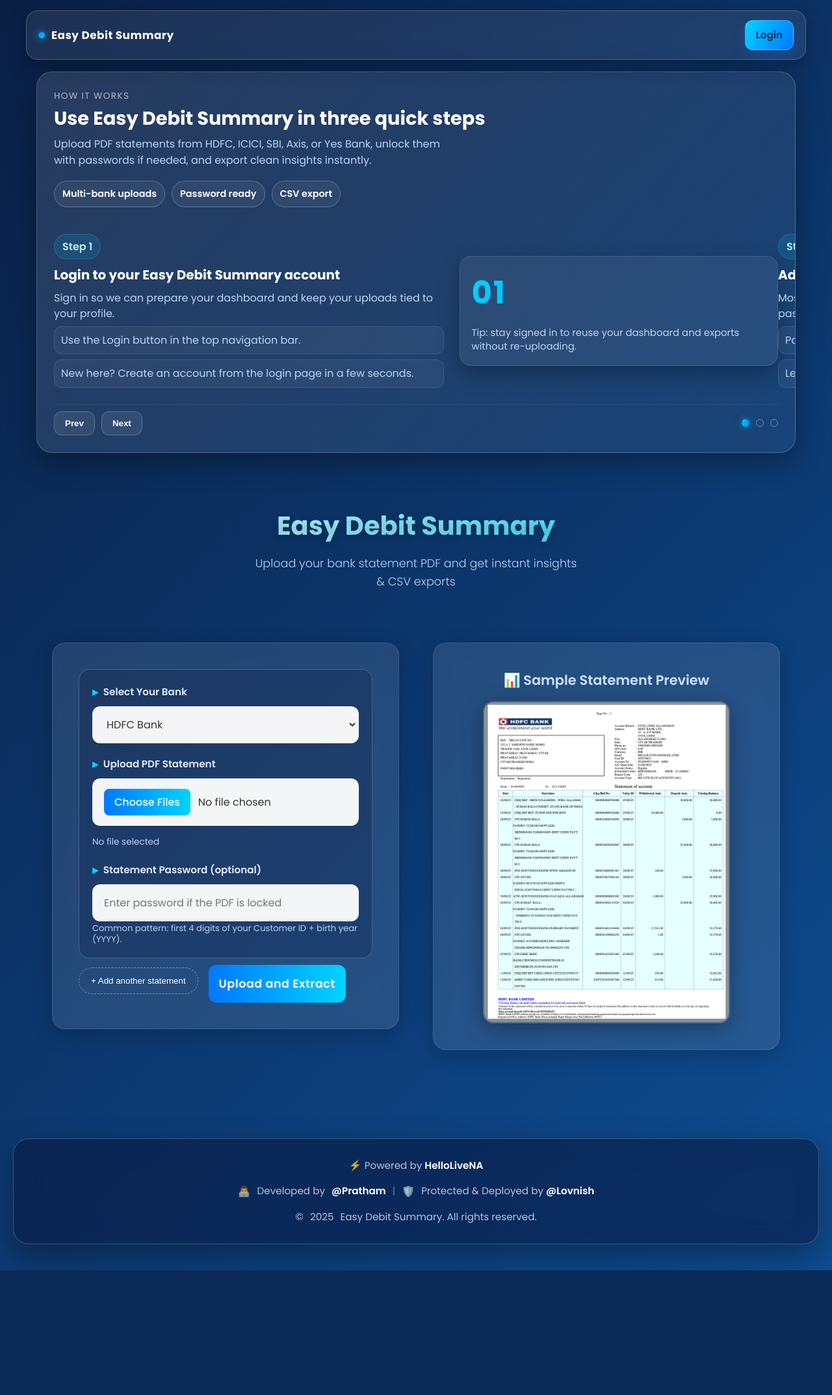
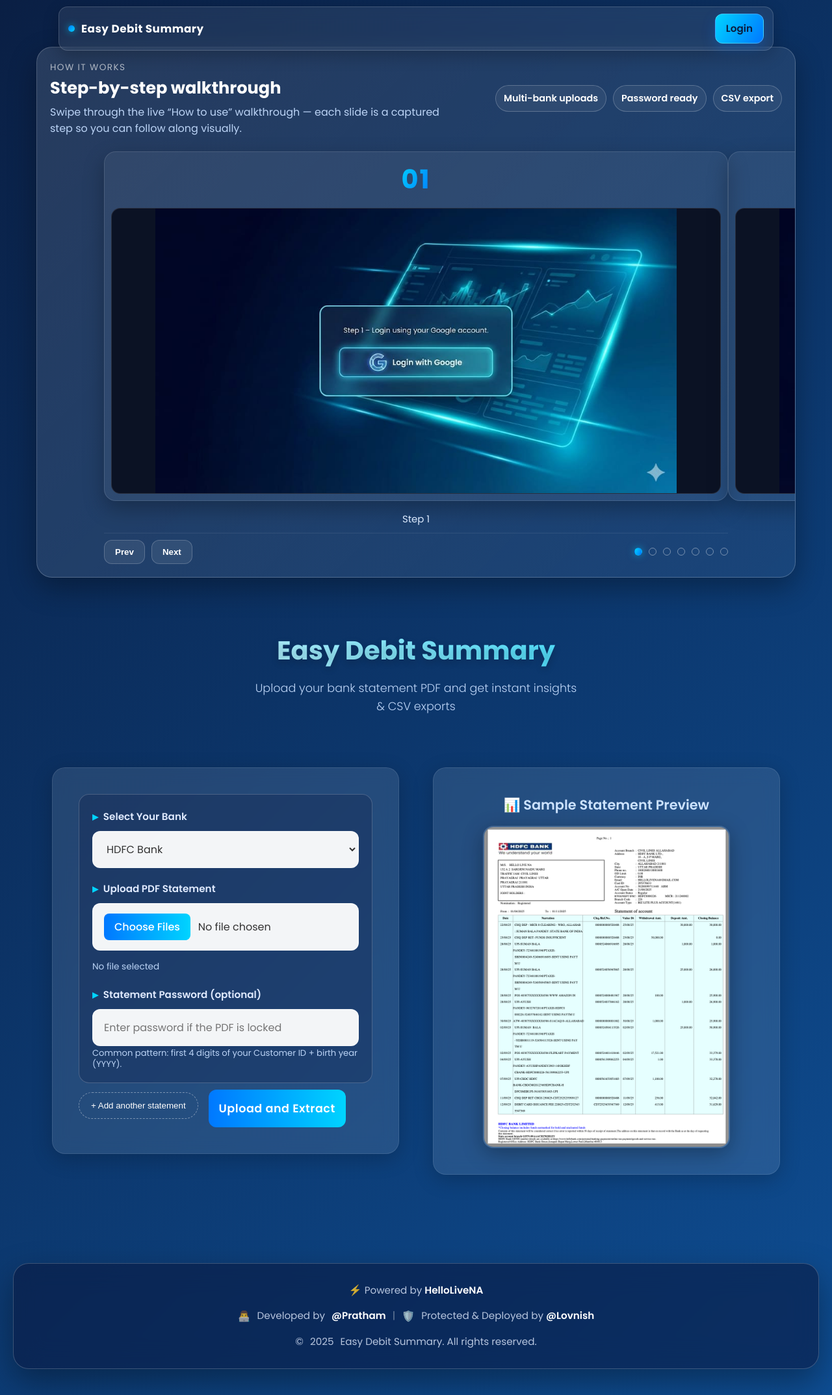
Before and after one commit to w2flovnishpratham/Easy_debit_summary_web_app, a Flask app: page / in a window 1280 px wide. Shown: the whole page at 65% size. Before the commit the page ends 1955 px from the top, so only its background shows below. Run offline with Flask 3, Linux system fonts and the light colour scheme.

Commit message:
payment gateway removed temperory and slider improved

```diff
--- a/app.py
+++ b/app.py
@@ -1,4 +1,4 @@
-from flask import Flask, render_template, request, send_file, session, jsonify, abort, redirect, url_for
+from flask import Flask, render_template, request, send_file, send_from_directory, session, jsonify, abort, redirect, url_for
 import os
 import pandas as pd
 from datetime import datetime
@@ -514,6 +514,18 @@ def download_file(filename):
     return send_file(os.path.join(OUTPUT_FOLDER, filename), as_attachment=True)
 
 
+@app.route('/how-to-use/<path:filename>')
+def how_to_use_asset(filename):
+    assets_dir = os.path.join(BASE_DIR, 'How to use')
+    safe_name = os.path.normpath(filename).replace("\\", "/")
+    if safe_name.startswith(("..", "/")):
+        abort(404)
+    try:
+        return send_from_directory(assets_dir, safe_name)
+    except FileNotFoundError:
+        abort(404)
+
+
 
 def _create_razorpay_order(amount: int, currency: str, receipt: str):
     key_id = os.environ.get('RAZORPAY_KEY_ID')
--- a/templates/index.html
+++ b/templates/index.html
@@ -30,28 +30,28 @@
       color: var(--text-light);
       min-height: 100vh;
       line-height: 1.6;
-      padding-top: 110px;
+      padding-top: 72px;
     }
 
     .navbar {
       position: fixed;
-      top: 16px;
+      top: 10px;
       left: 50%;
       transform: translateX(-50%);
-      width: min(1200px, 94%);
-      padding: 14px 18px;
-      border-radius: 18px;
+      width: min(1100px, 92%);
+      padding: 10px 14px;
+      border-radius: 14px;
       background: rgba(255, 255, 255, 0.08);
-      border: 1px solid rgba(255, 255, 255, 0.2);
-      backdrop-filter: blur(14px);
-      -webkit-backdrop-filter: blur(14px);
-      box-shadow: 0 10px 30px rgba(0, 0, 0, 0.25);
+      border: 1px solid rgba(255, 255, 255, 0.16);
+      backdrop-filter: blur(12px);
+      -webkit-backdrop-filter: blur(12px);
+      box-shadow: 0 8px 24px rgba(0, 0, 0, 0.22);
       display: flex;
       align-items: center;
       justify-content: space-between;
-      gap: 12px;
+      gap: 10px;
       z-index: 999;
-      transition: transform 0.25s ease, opacity 0.25s ease;
+      transition: transform 0.2s ease, opacity 0.2s ease;
     }
 
     .navbar.hidden {
@@ -374,7 +374,7 @@
       background: linear-gradient(135deg, rgba(255, 255, 255, 0.12), rgba(255, 255, 255, 0.05));
       border: 1px solid rgba(255, 255, 255, 0.2);
       border-radius: 24px;
-      padding: clamp(16px, 2.5vw, 26px);
+      padding: clamp(12px, 2vw, 20px);
       box-shadow: 0 16px 44px rgba(0, 0, 0, 0.32);
       overflow: hidden;
     }
@@ -395,7 +395,7 @@
     }
 
     .how-title {
-      font-size: clamp(1.4rem, 3vw, 1.8rem);
+      font-size: clamp(1.2rem, 2.4vw, 1.6rem);
       font-weight: 700;
       color: #fff;
     }
@@ -423,7 +423,8 @@
     }
 
     .how-slider {
-      margin-top: 10px;
+      margin: 10px auto 0;
+      max-width: 960px;
       position: relative;
     }
 
@@ -437,8 +438,8 @@
       display: grid;
       grid-template-columns: 1.1fr 0.9fr;
       align-items: center;
-      gap: clamp(14px, 2.5vw, 24px);
-      padding: clamp(12px, 2.5vw, 18px) 0 6px;
+      gap: clamp(12px, 2vw, 18px);
+      padding: clamp(8px, 2vw, 12px) 0 4px;
     }
 
     .how-text {
@@ -492,20 +493,45 @@
       background: rgba(255, 255, 255, 0.06);
       border: 1px solid rgba(255, 255, 255, 0.12);
       border-radius: 18px;
-      padding: 18px;
+      padding: 10px;
       box-shadow: 0 12px 32px rgba(0, 0, 0, 0.28);
       display: grid;
       gap: 12px;
     }
 
+    .how-visual img {
+      width: 100%;
+      max-height: 440px;
+      border-radius: 14px;
+      border: 1px solid rgba(255, 255, 255, 0.12);
+      object-fit: contain;
+      display: block;
+      background: #0b1224;
+    }
+
     .how-number {
-      font-size: clamp(2.4rem, 6vw, 3rem);
+      font-size: clamp(1.8rem, 4.5vw, 2.5rem);
       font-weight: 800;
       color: #fff;
       background: linear-gradient(120deg, var(--accent-cyan), var(--accent-blue));
       -webkit-background-clip: text;
       -webkit-text-fill-color: transparent;
       letter-spacing: 2px;
+    }
+
+    .how-slide.image-only {
+      grid-template-columns: 1fr;
+      text-align: center;
+    }
+
+    .how-slide.image-only .how-visual {
+      justify-items: center;
+    }
+
+    .how-slide.image-only .how-footnote {
+      margin: 0;
+      color: #dbeafe;
+      text-align: center;
     }
 
     .how-footnote {
@@ -837,8 +863,8 @@
       <div class="how-header">
         <div>
           <p class="how-eyebrow">How it works</p>
-          <h2 class="how-title">Use Easy Debit Summary in three quick steps</h2>
-          <p class="how-subtitle">Upload PDF statements from HDFC, ICICI, SBI, Axis, or Yes Bank, unlock them with passwords if needed, and export clean insights instantly.</p>
+          <h2 class="how-title">Step-by-step walkthrough</h2>
+          <p class="how-subtitle">Swipe through the live “How to use” walkthrough — each slide is a captured step so you can follow along visually.</p>
         </div>
         <div class="how-badges">
           <span class="how-chip">Multi-bank uploads</span>
@@ -849,52 +875,60 @@
 
       <div class="how-slider" data-how-slider>
         <div class="how-track">
-          <article class="how-slide">
-            <div class="how-text">
-              <span class="step-tag">Step 1</span>
-              <h3 class="how-step-title">Login to your Easy Debit Summary account</h3>
-              <p>Sign in so we can prepare your dashboard and keep your uploads tied to your profile.</p>
-              <ul class="how-points">
-                <li>Use the Login button in the top navigation bar.</li>
-                <li>New here? Create an account from the login page in a few seconds.</li>
-              </ul>
-            </div>
+          <article class="how-slide image-only">
             <div class="how-visual">
               <div class="how-number">01</div>
-              <p class="how-footnote">Tip: stay signed in to reuse your dashboard and exports without re-uploading.</p>
+              <img src="{{ url_for('how_to_use_asset', filename='step1.jpeg') }}" alt="Step 1 walkthrough screenshot" loading="lazy">
             </div>
+            <p class="how-footnote">Step 1</p>
           </article>
 
-          <article class="how-slide">
-            <div class="how-text">
-              <span class="step-tag">Step 2</span>
-              <h3 class="how-step-title">Add passwords only when the bank locks PDFs</h3>
-              <p>Most statements open without a password. If yours is locked, enter it in the password field.</p>
-              <ul class="how-points">
-                <li>Password hints update automatically for each bank.</li>
-                <li>Leave it blank if your PDF isn't protected.</li>
-              </ul>
-            </div>
+          <article class="how-slide image-only">
             <div class="how-visual">
               <div class="how-number">02</div>
-              <p class="how-footnote">You can keep adding blocks for more months before you submit.</p>
+              <img src="{{ url_for('how_to_use_asset', filename='step2.jpeg') }}" alt="Step 2 walkthrough screenshot" loading="lazy">
             </div>
+            <p class="how-footnote">Step 2</p>
           </article>
 
-          <article class="how-slide">
-            <div class="how-text">
-              <span class="step-tag">Step 3</span>
-              <h3 class="how-step-title">Run extraction and export your data</h3>
-              <p>Hit "Upload and Extract" to generate insights. View the dashboard, then download CSV files in one click.</p>
-              <ul class="how-points">
-                <li>Want to preview? Use "Run Sample Insights" to see a demo dashboard first.</li>
-                <li>Exports include clean debit/credit data for quick reconciliation.</li>
-              </ul>
-            </div>
+          <article class="how-slide image-only">
             <div class="how-visual">
               <div class="how-number">03</div>
-              <p class="how-footnote">Stay on this page while we process; we'll redirect you as soon as it's ready.</p>
+              <img src="{{ url_for('how_to_use_asset', filename='step3.jpeg') }}" alt="Step 3 walkthrough screenshot" loading="lazy">
             </div>
+            <p class="how-footnote">Step 3</p>
+          </article>
+
+          <article class="how-slide image-only">
+            <div class="how-visual">
+              <div class="how-number">04</div>
+              <img src="{{ url_for('how_to_use_asset', filename='step4.jpeg') }}" alt="Step 4 walkthrough screenshot" loading="lazy">
+            </div>
+            <p class="how-footnote">Step 4</p>
+          </article>
+
+          <article class="how-slide image-only">
+            <div class="how-visual">
+              <div class="how-number">05</div>
+              <img src="{{ url_for('how_to_use_asset', filename='step5.jpeg') }}" alt="Step 5 walkthrough screenshot" loading="lazy">
+            </div>
+            <p class="how-footnote">Step 5</p>
+          </article>
+
+          <article class="how-slide image-only">
+            <div class="how-visual">
+              <div class="how-number">06</div>
+              <img src="{{ url_for('how_to_use_asset', filename='step6.jpeg') }}" alt="Step 6 walkthrough screenshot" loading="lazy">
+            </div>
+            <p class="how-footnote">Step 6</p>
+          </article>
+
+          <article class="how-slide image-only">
+            <div class="how-visual">
+              <div class="how-number">07</div>
+              <img src="{{ url_for('how_to_use_asset', filename='step7.jpeg') }}" alt="Step 7 walkthrough screenshot" loading="lazy">
+            </div>
+            <p class="how-footnote">Step 7</p>
           </article>
         </div>
 
@@ -907,6 +941,10 @@
             <button type="button" class="how-dot active" data-index="0" aria-label="Step 1" aria-pressed="true"></button>
             <button type="button" class="how-dot" data-index="1" aria-label="Step 2" aria-pressed="false"></button>
             <button type="button" class="how-dot" data-index="2" aria-label="Step 3" aria-pressed="false"></button>
+            <button type="button" class="how-dot" data-index="3" aria-label="Step 4" aria-pressed="false"></button>
+            <button type="button" class="how-dot" data-index="4" aria-label="Step 5" aria-pressed="false"></button>
+            <button type="button" class="how-dot" data-index="5" aria-label="Step 6" aria-pressed="false"></button>
+            <button type="button" class="how-dot" data-index="6" aria-label="Step 7" aria-pressed="false"></button>
           </div>
         </div>
       </div>
@@ -1293,10 +1331,10 @@
       const navbar = document.querySelector('.navbar');
       if (!navbar) return;
       let lastY = window.scrollY;
-      let hidePoint = window.innerHeight * 0.3;
+      let hidePoint = Math.max(20, window.innerHeight * 0.05);
 
       function updateHidePoint() {
-        hidePoint = window.innerHeight * 0.3;
+        hidePoint = Math.max(20, window.innerHeight * 0.05);
       }
 
       function handleScroll() {
@@ -1312,6 +1350,7 @@
       window.addEventListener('scroll', handleScroll, { passive: true });
       window.addEventListener('resize', updateHidePoint, { passive: true });
       updateHidePoint();
+      handleScroll();
     })();
   </script>
 
--- a/templates/summary.html
+++ b/templates/summary.html
@@ -865,7 +865,10 @@
       box-shadow: none;
     }
 
+
+    /*Remove display:none; to activate pay button */
     #payBtn {
+      display: none;
       border-radius: 999px;
       border: none;
       padding: 12px 18px;
```
Also changed, not shown: How to use/step1.jpeg (added), How to use/step2.jpeg (added), How to use/step3.jpeg (added), How to use/step4.jpeg (added), How to use/step5.jpeg (added), How to use/step6.jpeg (added), How to use/step7.jpeg (added).
